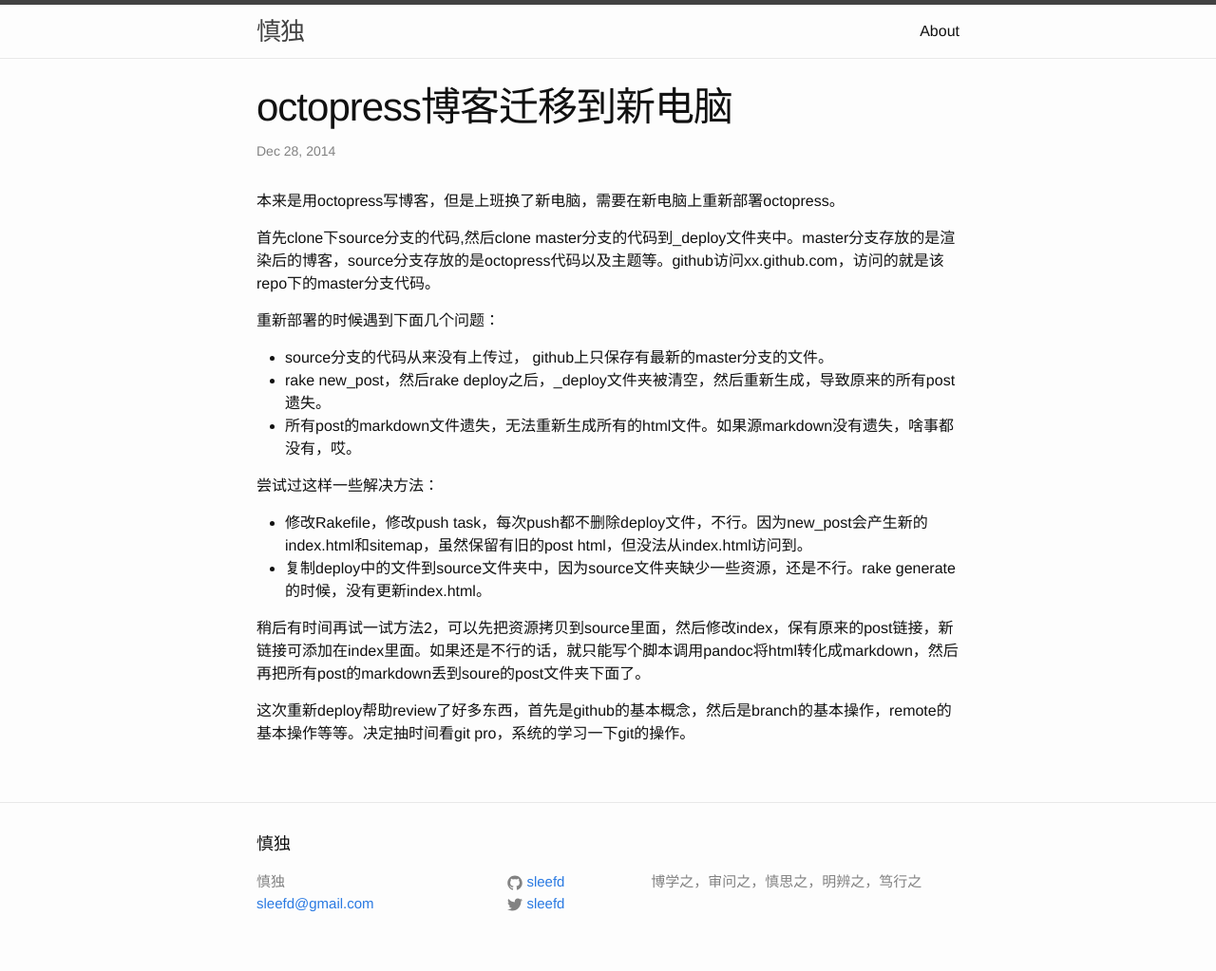
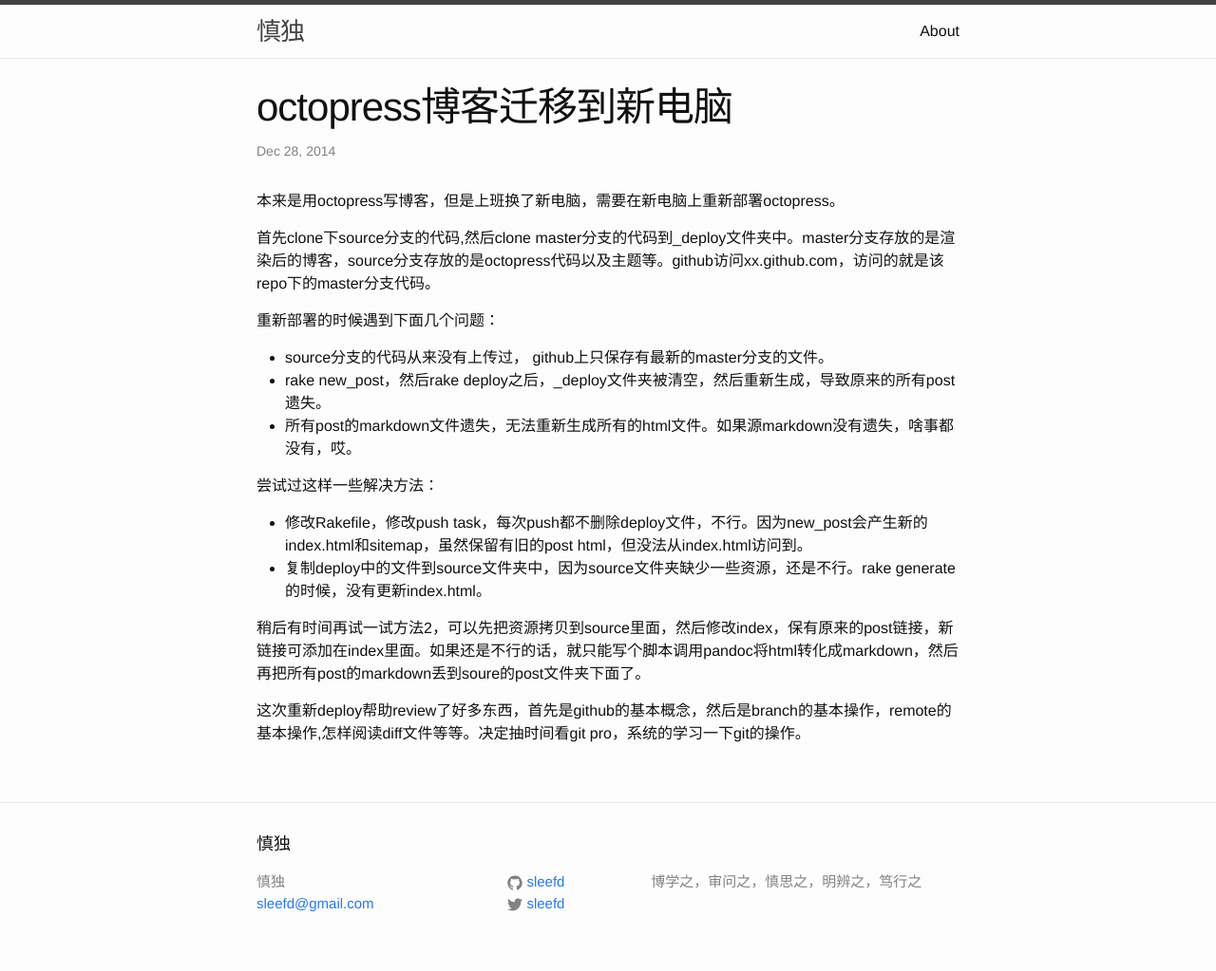
Before and after one commit to sleefd/newblog, a Jekyll site: the page built from _posts/2014-12-29-move-octopress.markdown, in a window 1280 px wide. Shown: the whole page at 95% size. Built offline with Jekyll 4.4.1, drawn with Linux system fonts in a browser that asks for light colours.

Commit message:
modify post

```diff
--- a/_posts/2014-12-29-move-octopress.markdown
+++ b/_posts/2014-12-29-move-octopress.markdown
@@ -22,4 +22,4 @@
 
 稍后有时间再试一试方法2，可以先把资源拷贝到source里面，然后修改index，保有原来的post链接，新链接可添加在index里面。如果还是不行的话，就只能写个脚本调用pandoc将html转化成markdown，然后再把所有post的markdown丢到soure的post文件夹下面了。
 
-这次重新deploy帮助review了好多东西，首先是github的基本概念，然后是branch的基本操作，remote的基本操作等等。决定抽时间看git pro，系统的学习一下git的操作。
+这次重新deploy帮助review了好多东西，首先是github的基本概念，然后是branch的基本操作，remote的基本操作,怎样阅读diff文件等等。决定抽时间看git pro，系统的学习一下git的操作。
```
